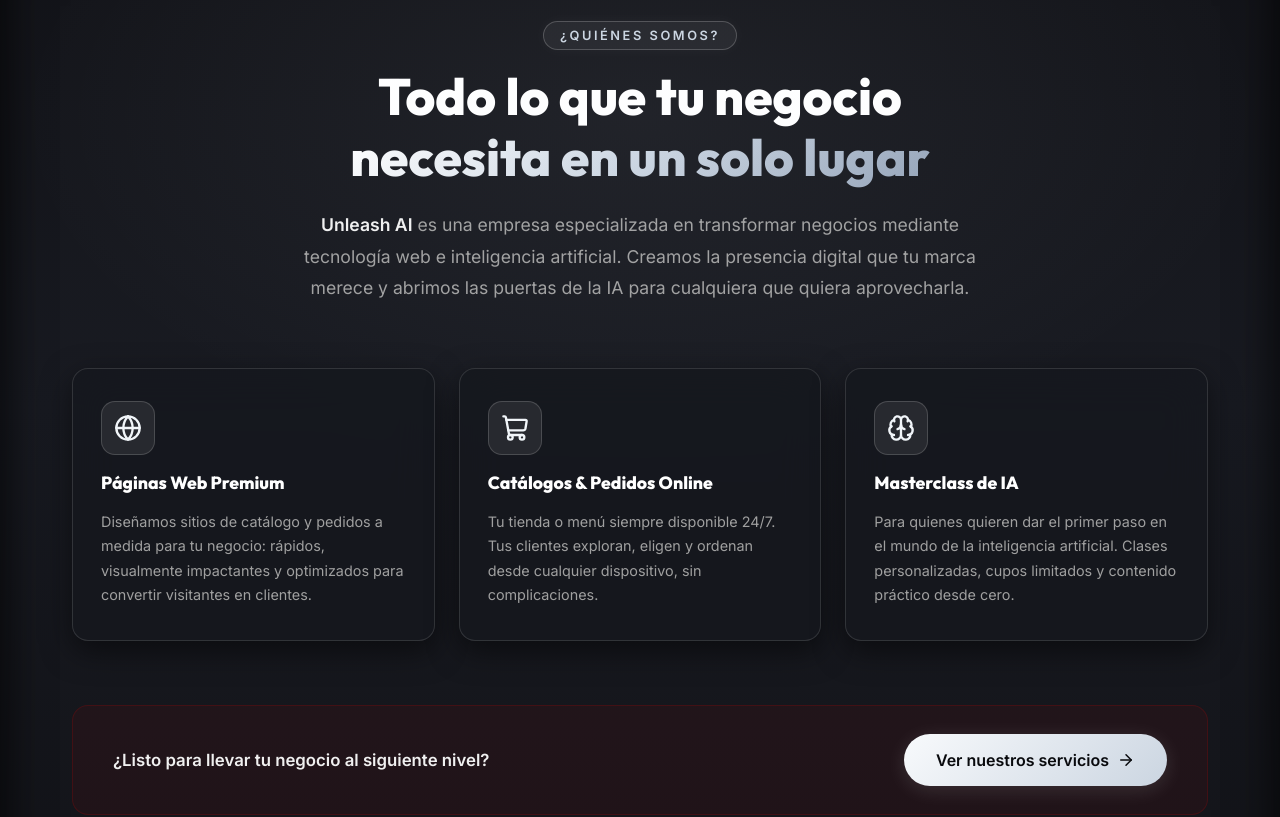
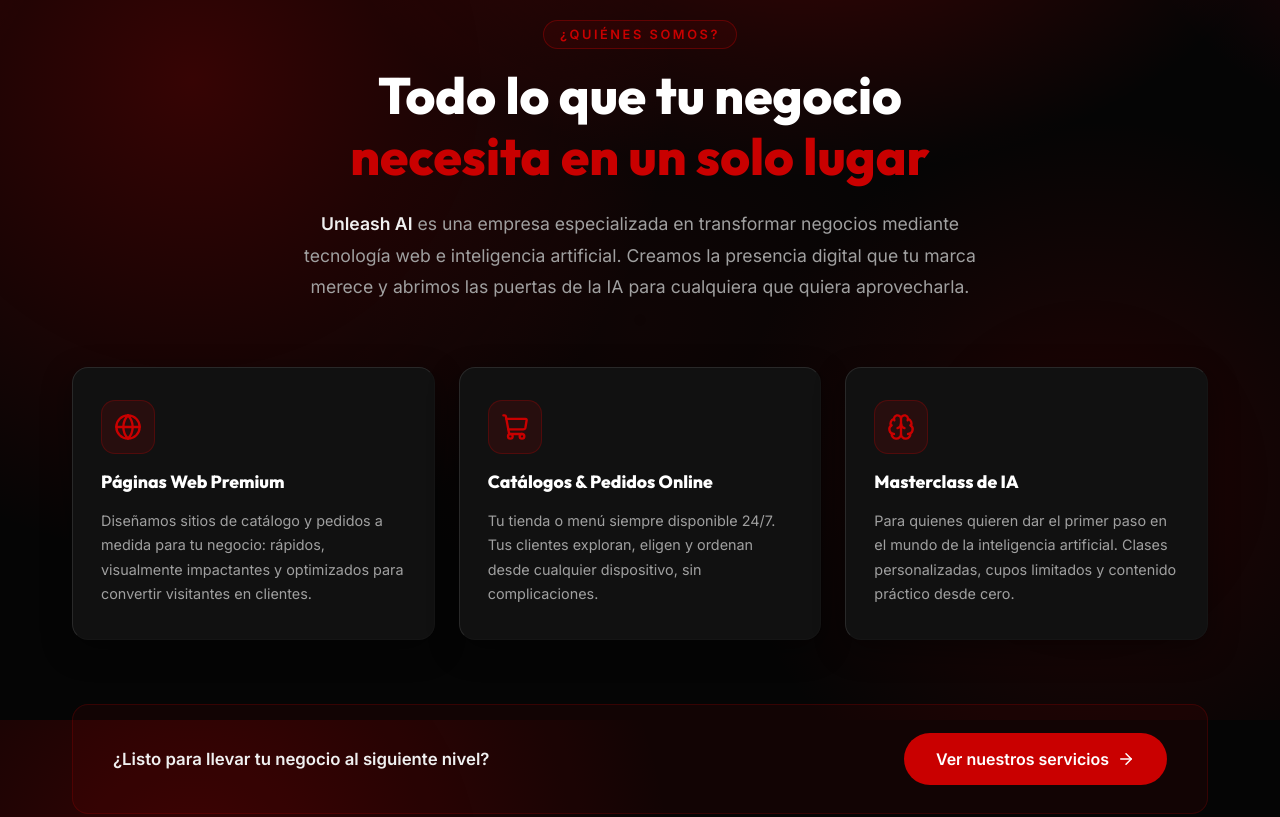
Before and after one commit to Elliyax77/unleash-IA, a React (Vite) app: page / in a window 1280 px wide. Shown: the part 880-1697 px from the top of the page. Built offline with nearby package versions, Linux system fonts and the light colour scheme.

Commit message:
Revert: Restaurar estilo original previo a la alternancia de gris

```diff
--- a/src/components/About.css
+++ b/src/components/About.css
@@ -10,9 +10,9 @@
   top: 0;
   left: 50%;
   transform: translateX(-50%);
-  width: 140px;
+  width: 120px;
   height: 2px;
-  background: linear-gradient(90deg, transparent, rgba(255, 255, 255, 0.4), transparent);
+  background: linear-gradient(90deg, transparent, var(--accent-red), transparent);
   border-radius: 2px;
 }
 
@@ -35,13 +35,12 @@
   font-weight: 600;
   letter-spacing: 0.2em;
   text-transform: uppercase;
-  color: #cbd5e1;
+  color: var(--accent-red);
   margin-bottom: 1rem;
   padding: 6px 16px;
-  border: 1px solid rgba(255, 255, 255, 0.2);
+  border: 1px solid rgba(201, 0, 0, 0.35);
   border-radius: 30px;
-  background: rgba(255, 255, 255, 0.06);
-  box-shadow: 0 0 15px rgba(255, 255, 255, 0.04);
+  background: rgba(201, 0, 0, 0.08);
 }
 
 .about-title {
@@ -80,19 +79,19 @@
 
 .about-card:hover {
   transform: translateY(-6px);
-  box-shadow: 0 20px 40px rgba(0, 0, 0, 0.6), 0 0 0 1px rgba(255, 255, 255, 0.25);
+  box-shadow: 0 20px 40px rgba(0, 0, 0, 0.5), 0 0 0 1px rgba(201, 0, 0, 0.2);
 }
 
 .about-card-icon {
   width: 54px;
   height: 54px;
   border-radius: 14px;
-  background: rgba(255, 255, 255, 0.08);
-  border: 1px solid rgba(255, 255, 255, 0.16);
+  background: rgba(201, 0, 0, 0.12);
+  border: 1px solid rgba(201, 0, 0, 0.25);
   display: flex;
   align-items: center;
   justify-content: center;
-  color: #f1f5f9;
+  color: var(--accent-red);
   flex-shrink: 0;
 }
 
--- a/src/components/About.jsx
+++ b/src/components/About.jsx
@@ -41,7 +41,7 @@
   const inView = useInView(ref, { once: true, margin: '-80px' });
 
   return (
-    <section className="about section-theme-gray" id="nosotros" ref={ref}>
+    <section className="about" id="nosotros" ref={ref}>
       {/* Decorative line */}
       <div className="about-line" />
 
@@ -56,7 +56,7 @@
           <span className="about-eyebrow">¿Quiénes somos?</span>
           <h2 className="about-title">
             Todo lo que tu negocio<br />
-            <span className="text-accent-gray">necesita en un solo lugar</span>
+            <span className="text-accent">necesita en un solo lugar</span>
           </h2>
           <p className="about-subtitle">
             <strong>Unleash AI</strong> es una empresa especializada en transformar negocios
@@ -92,7 +92,7 @@
           <p className="about-cta-text">
             ¿Listo para llevar tu negocio al siguiente nivel?
           </p>
-          <a href="#catalogo" className="btn-gray">
+          <a href="#catalogo" className="btn-primary">
             Ver nuestros servicios <ArrowRight size={18} />
           </a>
         </motion.div>
--- a/src/components/Catalog.css
+++ b/src/components/Catalog.css
@@ -37,7 +37,7 @@
   display: grid;
   grid-template-columns: repeat(auto-fit, minmax(400px, 1fr));
   gap: 3rem;
-  margin-bottom: 0;
+  margin-bottom: 5rem;
 }
 
 .project-card {
@@ -140,43 +140,11 @@
   color: var(--accent-red);
   font-weight: 600;
   font-size: 0.95rem;
-  transition: gap 0.3s ease, color 0.3s ease;
+  transition: gap 0.3s ease;
 }
 
 .project-link-text:hover {
   gap: 8px;
-}
-
-/* Gray Theme Overrides for Catalog */
-.section-theme-gray .project-category {
-  color: #cbd5e1;
-}
-
-.section-theme-gray .project-link-btn {
-  background: linear-gradient(135deg, #f8fafc 0%, #cbd5e1 100%);
-  color: #090a0d;
-  font-weight: 700;
-  box-shadow: 0 4px 15px rgba(255, 255, 255, 0.2);
-}
-
-.section-theme-gray .project-link-btn:hover {
-  background: linear-gradient(135deg, #ffffff 0%, #e2e8f0 100%);
-  box-shadow: 0 6px 25px rgba(255, 255, 255, 0.35);
-}
-
-.section-theme-gray .project-link-text {
-  color: #cbd5e1;
-}
-
-.section-theme-gray .project-link-text:hover {
-  color: #ffffff;
-}
-
-/* Conversion CTA Section (Red Theme) */
-.cta-conversion-section {
-  padding: 80px 0 20px 0;
-  position: relative;
-  overflow: hidden;
 }
 
 .catalog-cta {
--- a/src/components/Catalog.jsx
+++ b/src/components/Catalog.jsx
@@ -44,8 +44,7 @@
 
 const Catalog = () => {
   return (
-    <>
-      <section className="catalog section-theme-gray" id="catalogo">
+    <section className="catalog" id="catalogo">
       <div className="container">
         <div className="catalog-header">
           <motion.div
@@ -55,7 +54,7 @@
             viewport={{ once: true, margin: "-60px" }}
             transition={{ duration: 0.7, ease: "easeOut" }}
           >
-              <span className="section-subtitle text-accent-gray">NUESTRO TRABAJO</span>
+            <span className="section-subtitle text-accent">NUESTRO TRABAJO</span>
             <h2 className="section-title">Catálogo de <br/>Experiencias Web</h2>
           </motion.div>
           <motion.p
@@ -135,12 +134,7 @@
             </motion.div>
           ))}
         </div>
-        </div>
-      </section>
 
-      {/* Sección 5: CTA de Conversión (Tema Rojo) */}
-      <section className="cta-conversion-section section-theme-red">
-        <div className="container">
         <motion.div
           className="catalog-cta"
           variants={fadeInUp}
@@ -173,7 +167,6 @@
         </motion.div>
       </div>
     </section>
-    </>
   );
 };
 
--- a/src/components/Masterclass.jsx
+++ b/src/components/Masterclass.jsx
@@ -36,7 +36,7 @@
   const y2 = useTransform(scrollYProgress, [0, 1], [100, -100]);
 
   return (
-    <section className="masterclass section-theme-red" id="masterclass" ref={sectionRef}>
+    <section className="masterclass" id="masterclass" ref={sectionRef}>
       <div className="container">
         <div className="masterclass-grid">
 
--- a/src/index.css
+++ b/src/index.css
@@ -10,10 +10,6 @@
 
   --accent-red: #c90000;
   --accent-red-hover: #ff1a1a;
-
-  --accent-gray: #9ca3af;
-  --accent-gray-light: #e2e8f0;
-  --bg-gray-section: #14151a;
 
   --font-heading: 'Outfit', sans-serif;
   --font-body: 'Inter', sans-serif;
@@ -165,66 +161,6 @@
   color: var(--accent-red);
 }
 
-.text-accent-gray {
-  background: linear-gradient(135deg, #ffffff 0%, #cbd5e1 50%, #94a3b8 100%);
-  -webkit-background-clip: text;
-  -webkit-text-fill-color: transparent;
-  display: inline;
-}
-
-/* Section Themes */
-.section-theme-red {
-  position: relative;
-  background-color: transparent;
-}
-
-.section-theme-gray {
-  position: relative;
-  background: linear-gradient(180deg, #131419 0%, #191b22 50%, #131419 100%);
-  border-top: 1px solid rgba(255, 255, 255, 0.08);
-  border-bottom: 1px solid rgba(255, 255, 255, 0.08);
-  box-shadow: inset 0 25px 50px rgba(0, 0, 0, 0.5), inset 0 -25px 50px rgba(0, 0, 0, 0.5);
-}
-
-.section-theme-gray::before {
-  content: '';
-  position: absolute;
-  top: 0;
-  left: 0;
-  right: 0;
-  bottom: 0;
-  background: radial-gradient(ellipse 900px 500px at 50% 20%, rgba(220, 230, 245, 0.06) 0%, transparent 70%);
-  pointer-events: none;
-  z-index: 0;
-}
-
-.section-theme-gray .glass-card {
-  background: rgba(22, 24, 30, 0.85);
-  border: 1px solid rgba(255, 255, 255, 0.12);
-  box-shadow: 0 10px 30px 0 rgba(0, 0, 0, 0.5);
-}
-
-/* Gray Button */
-.btn-gray {
-  display: inline-flex;
-  align-items: center;
-  gap: 8px;
-  background: linear-gradient(135deg, #f8fafc 0%, #cbd5e1 100%);
-  color: #090a0d;
-  padding: 1rem 2rem;
-  border-radius: 30px;
-  font-weight: 700;
-  font-size: 1rem;
-  transition: all 0.3s ease;
-  box-shadow: 0 4px 20px rgba(255, 255, 255, 0.12);
-}
-
-.btn-gray:hover {
-  background: linear-gradient(135deg, #ffffff 0%, #e2e8f0 100%);
-  box-shadow: 0 6px 28px rgba(255, 255, 255, 0.25);
-  transform: translateY(-2px);
-}
-
 /* Animations */
 @keyframes glow {
   0% { box-shadow: 0 0 10px rgba(201, 0, 0, 0.2); }
```
Lines whose indentation alone changed are shown as unchanged.
